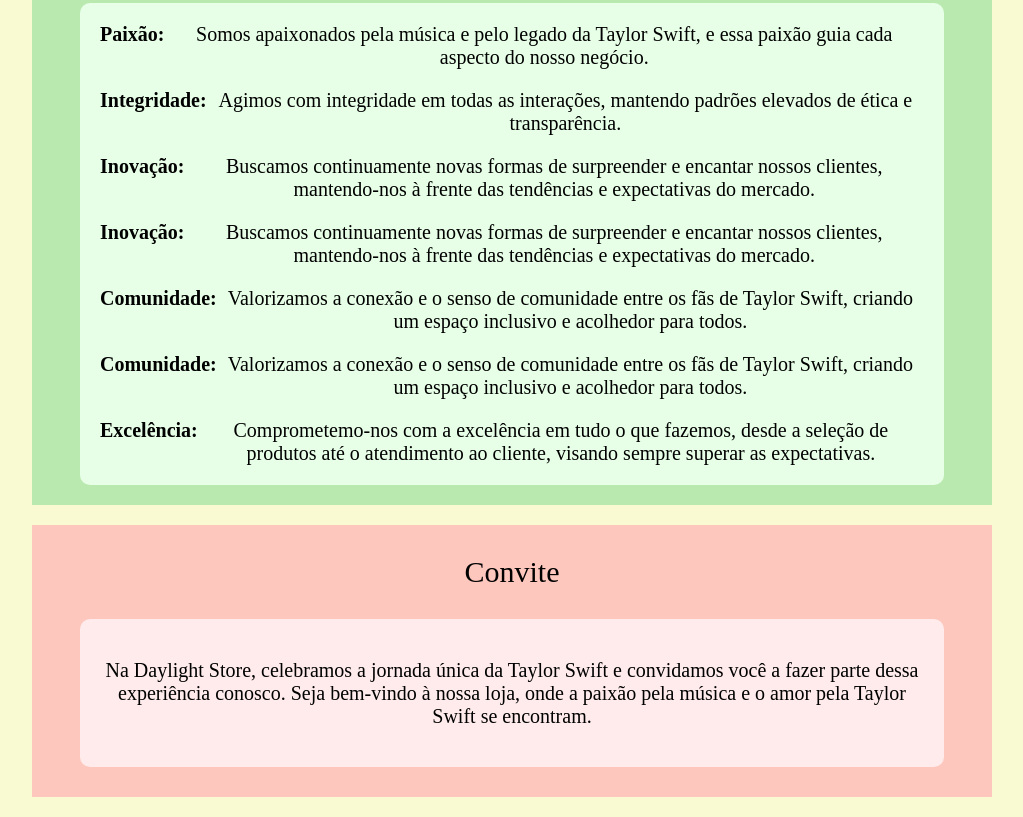
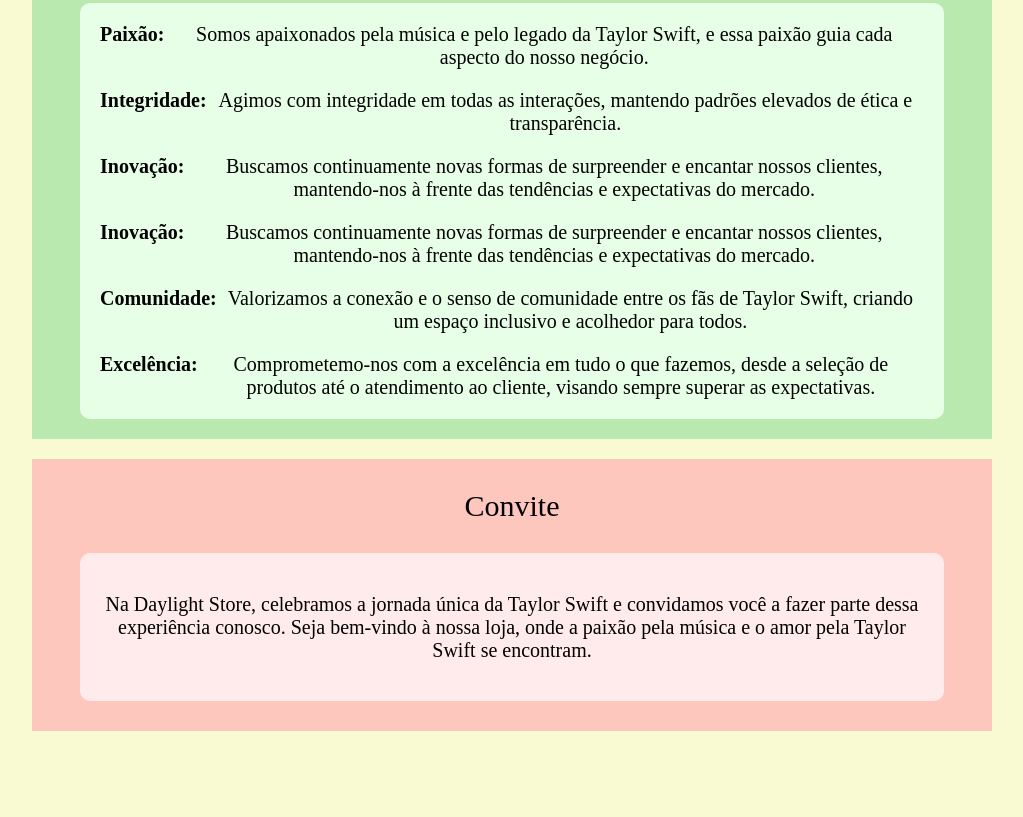
Before and after one commit to HugAlb/Treinamento-HTML-CSS, a plain HTML site: page index.html in a window 1280 px wide. Shown: the part 1265-2082 px from the top of the page, without its empty margins (128-1151 px from the left). After the commit the page ends 2016 px from the top, so only its background shows below. Drawn offline with Linux system fonts and the light colour scheme; a web font is replaced by a local one.

Commit message:
Alterei o conteudo dos valores que havia informações duplicadas

```diff
--- a/index.html
+++ b/index.html
@@ -52,7 +52,6 @@
                 <p class="conteudo-texto"><strong>Inovação:</strong>Buscamos continuamente novas formas de surpreender e encantar nossos clientes, mantendo-nos à frente das tendências e expectativas do mercado.</p>
                 <p class="conteudo-texto"><strong>Inovação:</strong>Buscamos continuamente novas formas de surpreender e encantar nossos clientes, mantendo-nos à frente das tendências e expectativas do mercado.</p>
                 <p class="conteudo-texto"><strong>Comunidade:</strong>Valorizamos a conexão e o senso de comunidade entre os fãs de Taylor Swift, criando um espaço inclusivo e acolhedor para todos.</p>
-                <p class="conteudo-texto"><strong>Comunidade:</strong> Valorizamos a conexão e o senso de comunidade entre os fãs de Taylor Swift, criando um espaço inclusivo e acolhedor para todos.</p>
                 <p class="conteudo-texto"><strong>Excelência:</strong>  Comprometemo-nos com a excelência em tudo o que fazemos, desde a seleção de produtos até o atendimento ao cliente, visando sempre superar as expectativas.</p>
             </div>
         </div>
```
